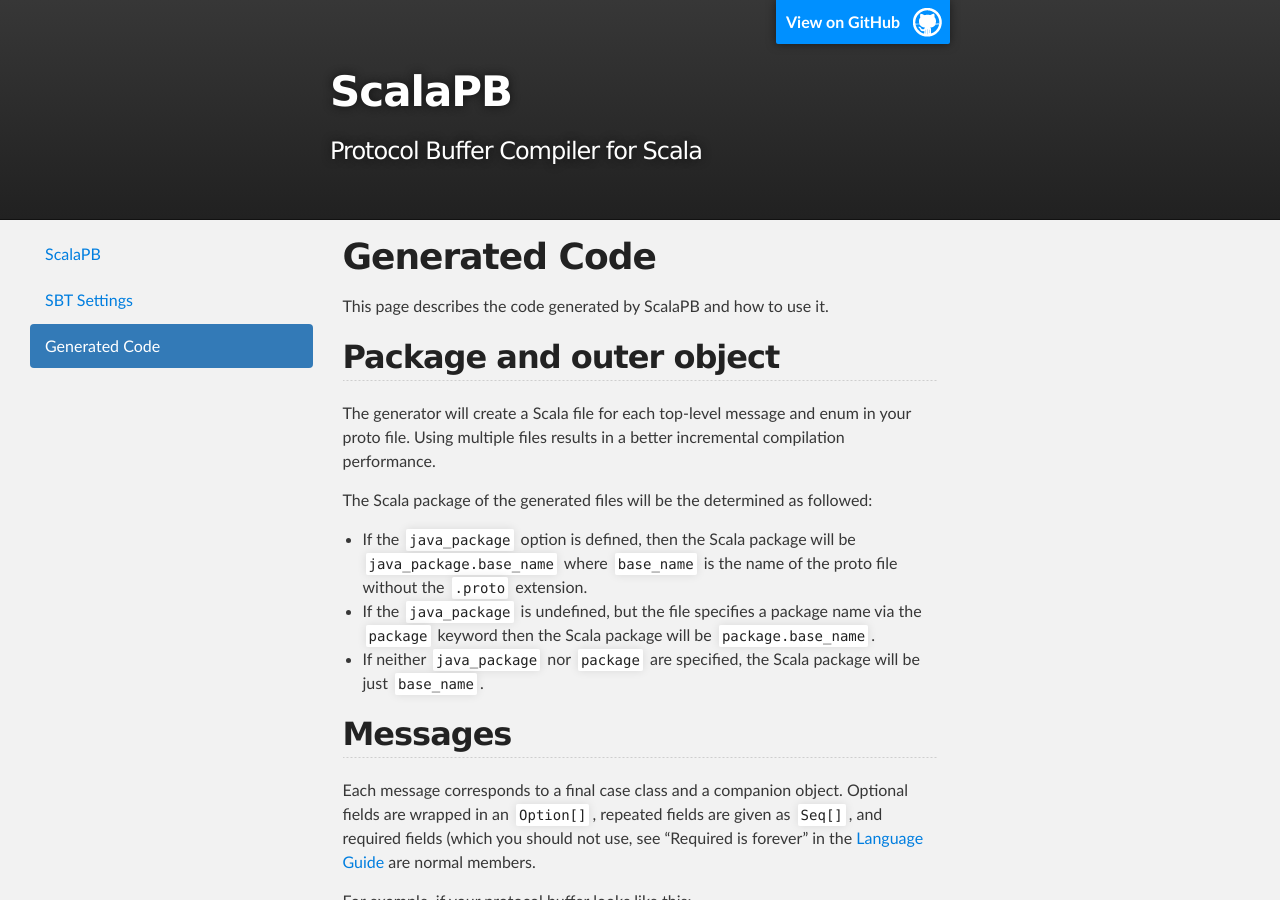
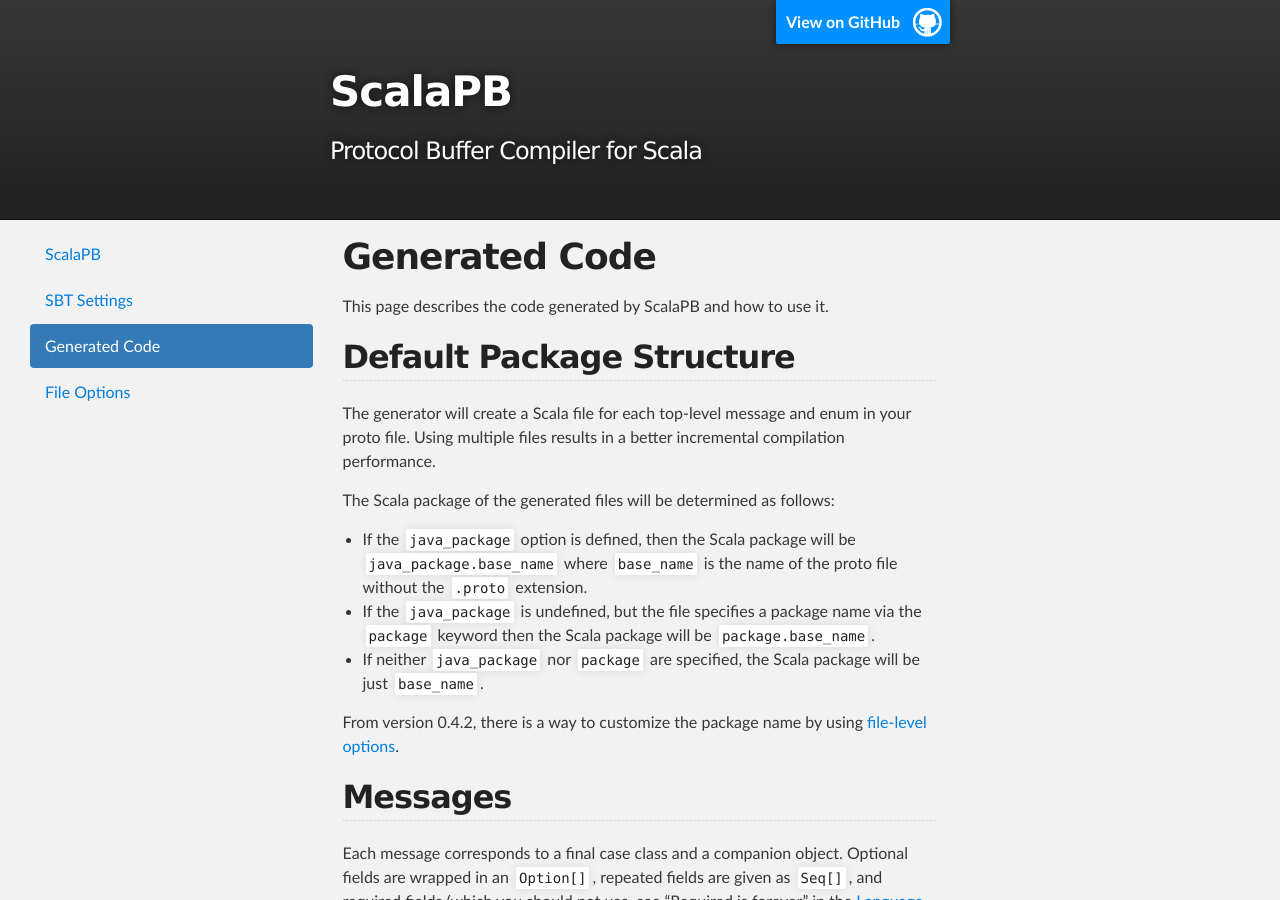
Before and after one commit to scalapb/ScalaPB, a Jekyll site: the page built from generated-code.md, in a window 1280 px wide and 900 px high. Built offline with Jekyll 4.4.1, drawn with Linux system fonts in a browser that asks for light colours.

Commit message:
Add File Options documentation.
Fixes #8

```diff
--- a/_data/nav.yml
+++ b/_data/nav.yml
@@ -4,3 +4,5 @@
   url: /sbt-settings.html
 - text: Generated Code
   url: /generated-code.html
+- text: File Options
+  url: /file-options.html
--- a/_data/version.yml
+++ b/_data/version.yml
@@ -1,2 +1,2 @@
-scalapb: 0.4.1
-sbt_scalapb: 0.4.1
+scalapb: 0.4.2
+sbt_scalapb: 0.4.2
--- a/generated-code.md
+++ b/generated-code.md
@@ -7,13 +7,13 @@
 
 This page describes the code generated by ScalaPB and how to use it.
 
-## Package and outer object
+## Default Package Structure
 
 The generator will create a Scala file for each top-level message and enum
 in your proto file. Using multiple files results in a better incremental
 compilation performance.
 
-The Scala package of the generated files will be the determined as followed:
+The Scala package of the generated files will be determined as follows:
 
 - If the `java_package` option is defined, then the Scala package will be
   `java_package.base_name` where `base_name` is the name of the proto file
@@ -23,6 +23,9 @@
   `package.base_name`.
 - If neither `java_package` nor `package` are specified, the Scala package
   will be just `base_name`.
+
+From version 0.4.2, there is a way to customize the package name by using
+[file-level options]({{site.baseurl}}/file-options.html).
 
 ## Messages
 
```
Also changed, not shown: file-options.md (added, +44 -0 lines), sbt-settings.md (+7 -0 lines).
